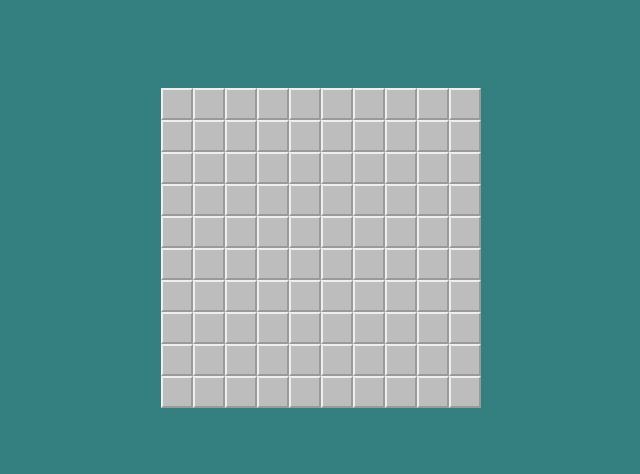
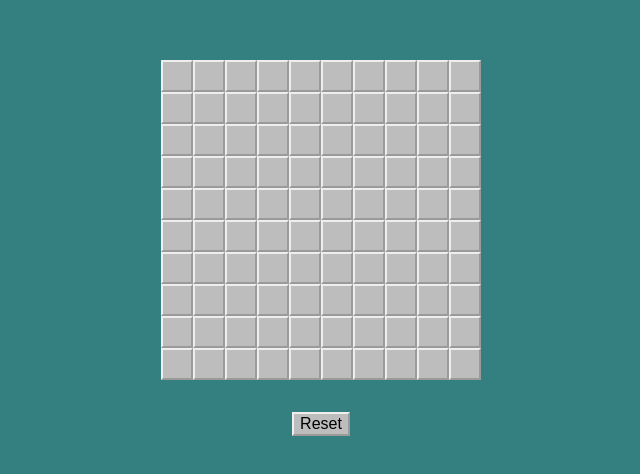
Before and after one commit to emensch/react-minesweeper, a React (Create React App) app: page / in a window 1280 px wide. Shown: the part 152-626 px from the top of the page, without its empty margins (319-959 px from the left). Built offline with nearby package versions, Linux system fonts and the light colour scheme.

Commit message:
Basic reset button

```diff
--- a/src/App.scss
+++ b/src/App.scss
@@ -1,8 +1,27 @@
+@import "./variables.scss";
+
 .App {
   display: flex;
+  flex-direction: column;
   align-items: center;
   justify-content: center;
 
   height: 100vh;
   width: 100vw;
 }
+
+.game-button {
+  background: $grey;
+  margin-top: 2rem;
+  font-size: 1rem;
+
+  border: 2px outset;
+
+  &:hover {
+    background: $grey-secondary;
+  }
+
+  &:active {
+    border-style: inset;
+  }
+}
--- a/src/App.tsx
+++ b/src/App.tsx
@@ -1,11 +1,14 @@
-import React from 'react';
-import './App.scss';
-import GameBoard from './components/GameBoard';
+import React from "react";
+import "./App.scss";
+import GameBoard from "./components/GameBoard";
+import store from "./store";
+import { resetGame } from "./store/actions";
 
 const App: React.FC = () => {
   return (
     <div className="App">
       <GameBoard />
+      <button className="game-button" onClick={() => store.dispatch(resetGame())}> Reset </button>
     </div>
   );
 }
```
